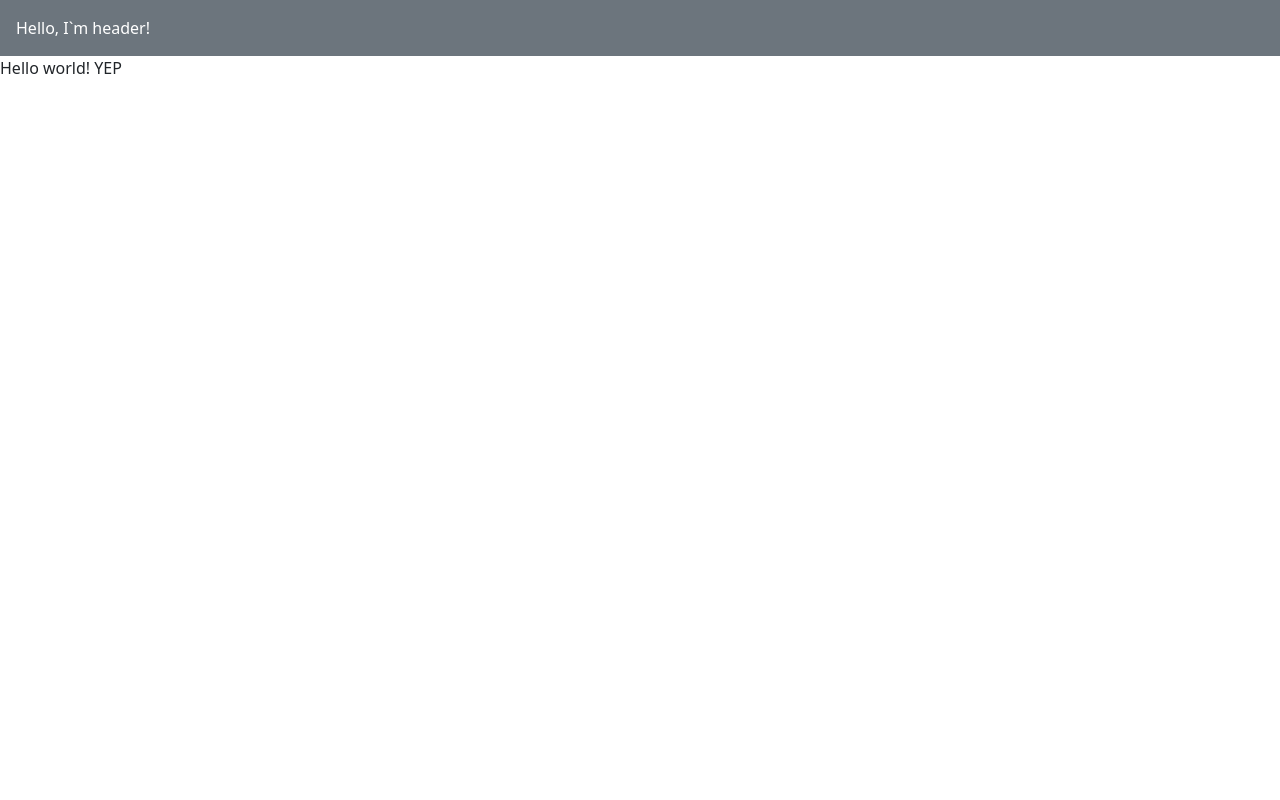
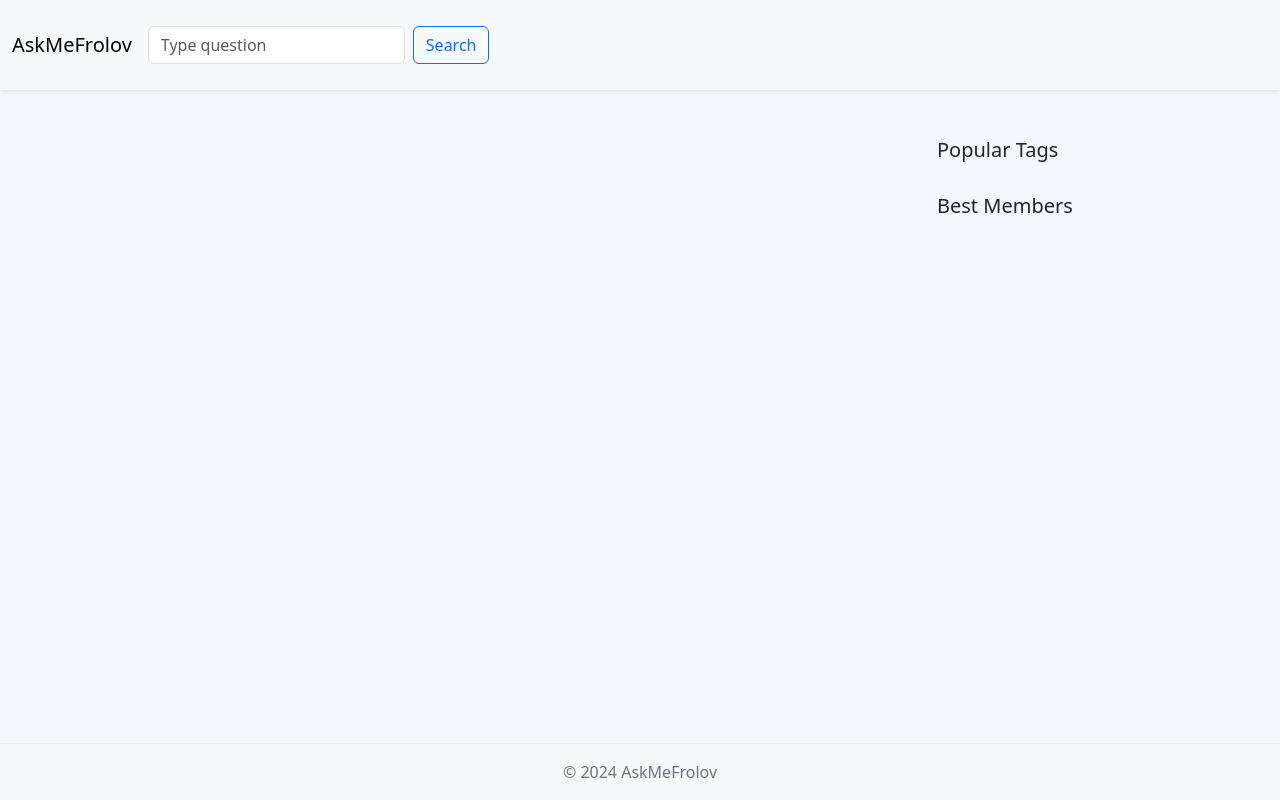
Before and after one commit to IfroloffI/askme_frolov, a Django app: page / in a window 1280 px wide. Run offline with Django 5.2, Linux system fonts and the light colour scheme; some libraries are stand-ins or nearby versions.

Commit message:
[UPDATE]| base.html, update styles

```diff
--- a/baseapp/static/css/custom.css
+++ b/baseapp/static/css/custom.css
@@ -1,3 +1,61 @@
-.flexDiv {
-    color: Red
+.navbar {
+    min-height: 90px;
 }
+
+/* Стилизация Аватарки*/
+.profileAvatar {
+    width: 60px;
+    height: 60px;
+    object-fit: cover;
+}
+
+/* Основной фон страницы */
+body {
+    background-color: #f4f7fc;
+}
+
+/* Обновленный стиль для навигационного бара */
+.navbar-light {
+    background-color: #ffffff;
+    box-shadow: 0px 4px 10px rgba(0, 0, 0, 0.1);
+}
+
+/* Стилизация ссылок на теги */
+.badge a {
+    color: #ffffff;
+    text-decoration: none;
+}
+
+.badge a:hover {
+    text-decoration: underline;
+}
+
+/* Стилизация для блока с пользователями */
+.list-group-item {
+    background-color: #ffffff;
+    border: none;
+}
+
+.list-group-item:hover {
+    background-color: #f1f1f1;
+}
+
+/* Всплывающие эффекты */
+.navbar-toggler-icon {
+    transition: transform 0.3s ease-in-out;
+}
+
+.navbar-toggler-icon:hover {
+    transform: rotate(90deg);
+}
+
+/* Стилизация футера */
+footer {
+    background-color: #f8f9fa;
+    border-top: 1px solid #e9ecef;
+}
+
+footer p {
+    color: #6c757d;
+    margin: 0;
+}
--- a/baseapp/templates/base/base.html
+++ b/baseapp/templates/base/base.html
@@ -1,23 +1,91 @@
 {% load static %}
 <!DOCTYPE html>
 <html lang="en">
+
 <head>
     <meta charset="UTF-8">
-
     <meta name="viewport" content="width=device-width, initial-scale=1">
 
-    <!-- Bootstrap CSS -->
+    <title>AskMeFrolov</title>
+    <!-- Bootstrap CSS-->
     <link rel="stylesheet" href="{% static './css/bootstrap.min.css' %}">
     <link rel="stylesheet" href="{% static './css/custom.css' %}">
 </head>
 
-<header class="p-3 bg-secondary text-white w-100">
-    <div class="flex">Hello, I`m header!</div>
+<body class="d-flex flex-column min-vh-100">
+
+<header>
+    <nav class="navbar navbar-expand-lg navbar-light bg-light shadow-sm">
+        <div class="container-fluid">
+            <a class="navbar-brand" href="{% url 'index' %}">AskMeFrolov</a>
+
+            <button class="navbar-toggler" type="button" data-bs-toggle="collapse"
+                    data-bs-target="#navbarSupportedContent"
+                    aria-controls="navbarSupportedContent" aria-expanded="false" aria-label="Toggle navigation">
+                <span class="navbar-toggler-icon"></span>
+            </button>
+
+            <div class="collapse navbar-collapse" id="navbarSupportedContent">
+                <div class="d-flex w-100 justify-content-between align-items-center">
+                    <form class="d-flex">
+                        <input class="form-control me-2" type="search" placeholder="Type question" aria-label="search">
+                        <button class="btn btn-outline-primary" type="submit">Search</button>
+                    </form>
+                    <ul class="navbar-nav d-flex align-items-center">
+                        {% if True %}
+                        {% include "components/loginednavbar.html" %}
+                        {% else %}
+                        {% include "components/basenavbar.html" %}
+                        {% endif %}
+                    </ul>
+                </div>
+            </div>
+        </div>
+    </nav>
 </header>
 
-<body>
-<p>Hello world! YEP</p>
-<!-- jQuery and Bootstrap Bundle (includes Popper) -->
+<main class="container mt-4">
+    <div class="row">
+        <div class="col-md-9">
+            {% block content %}
+            {% endblock %}
+        </div>
+        <div class="col-md-3">
+            <section class="mt-4">
+                <h2 class="h5">Popular Tags</h2>
+                <div class="d-flex flex-wrap gap-2">
+                    {% for tag in popular_tags %}
+                    <span class="badge rounded-pill text-bg-primary">
+                                <a class="text-decoration-none text-white" href="{% url 'app:tag' tag.id %}">
+                                    {{ tag.tag }}
+                                </a>
+                            </span>
+                    {% endfor %}
+                </div>
+            </section>
+
+            <section class="mt-4">
+                <h2 class="h5">Best Members</h2>
+                <div>
+                    <ul class="list-group list-group-flush">
+                        {% for user in popular_users %}
+                        <li class="list-group-item">{{ user.user_id.get_username }}</li>
+                        {% endfor %}
+                    </ul>
+                </div>
+            </section>
+        </div>
+    </div>
+</main>
+
+<footer class="mt-auto bg-light py-3">
+    <div class="container text-center">
+        <p class="mb-0">© 2024 AskMeFrolov</p>
+    </div>
+</footer>
+
 <script src="{% static './js/jquery.min.js' %}"></script>
 <script src="{% static './js/bootstrap.bundle.min.js' %}"></script>
 </body>
+
+</html>
```
Also changed, not shown: baseapp/static/img/avatar.png (added).
